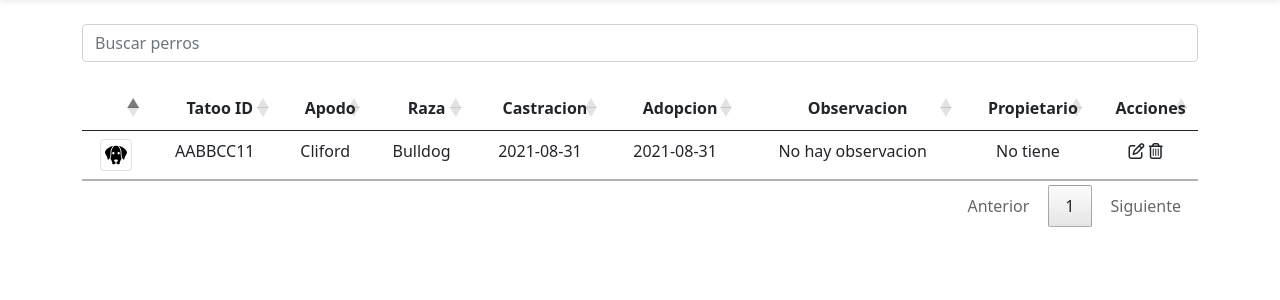
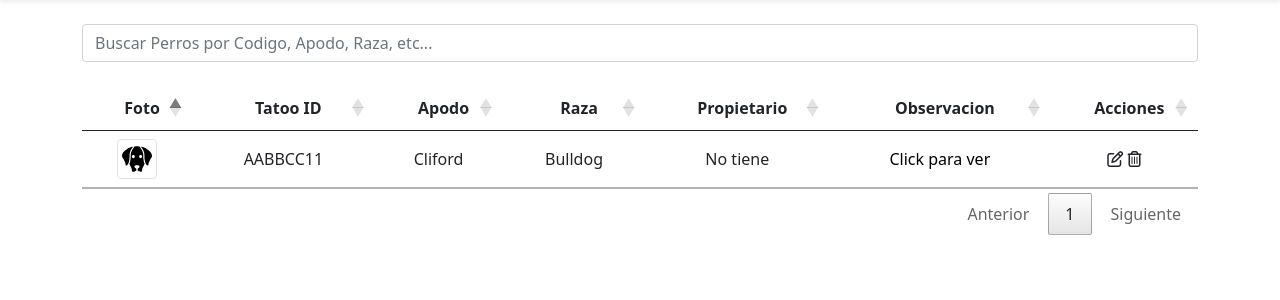
Before and after one commit to JoaquinLabarta/Proyecto_Perros, a PHP site: page /php/vistas/page_principal/index.php in a window 1280 px wide. Shown: the part 66-366 px from the top of the page. Run offline with PHP 8.4, Linux system fonts and the light colour scheme; a user stored in the database is signed in; data comes from the database, SQL or seed files in the repository; data that the repository does not hold is empty; some libraries are stand-ins or nearby versions.

Commit message:
Remodelacion datatable y campos

```diff
--- a/php/vistas/page_principal/index.php
+++ b/php/vistas/page_principal/index.php
@@ -47,6 +47,12 @@ $carpeta_actual = basename(getcwd());
     #usuarios.dataTable thead th {
       border-bottom: 1;
     }
+
+    a{
+      text-decoration:none;
+      color:black;
+    }
+
   </style>
 
   <title>Perros | Bromatologia</title>
@@ -59,21 +65,19 @@ $carpeta_actual = basename(getcwd());
   <div class="container">
     <div class="row">
       <div class="col">
-        <input class="form-control" id="inputBuscarPerro" type="text" placeholder="Buscar perros">
+        <input class="form-control" id="inputBuscarPerro" type="text" placeholder="Buscar Perros por Codigo, Apodo, Raza, etc...">
       </div>
     </div>
     <div class="row">
       <div class="col-lg-12 table-responsive"><br>
         <table id="perros" class="table table-hover">
           <thead>
-            <th class="text-center"></th>
+            <th class="text-center">Foto</th>
             <th class="text-center">Tatoo ID</th>
             <th class="text-center">Apodo</th>
             <th class="text-center">Raza</th>
-            <th class="text-center">Castracion</th>
-            <th class="text-center">Adopcion</th>
+            <th class="text-center">Propietario</th>
             <th class="text-center">Observacion</th>
-            <th class="text-center">Propietario</th>
             <th class="text-center">Acciones</th>
           </thead>
           <tbody>
@@ -82,17 +86,15 @@ $carpeta_actual = basename(getcwd());
             include "../../conexion/get_perros.php";
             foreach ($perros as $perro) : ?>
               <tr>
-                <td class="text-center"><img src=<?php echo $perro["FotoPerro"] ?> width="32" class="img-thumbnail"></td>
-                <td class="text-center"><?php echo $perro["TatooId"] ?></td>
-                <td class="text-center"><?php echo $perro["Apodo"] ?></td>
-                <td class="text-center"><?php echo $perro["Raza"] ?></td>
-                <td class="text-center"><?php echo $perro["Castracion"] ?></td>
-                <td class="text-center"><?php echo $perro["Adopcion"] ?></td>
-                <td class="text-center"><?php echo $perro["Observacion"] ?></td>
-                <td class="text-center">
+                <td class="text-center align-middle"><img src=<?php echo $perro["FotoPerro"] ?> width="40" class="img-thumbnail"></td>
+                <td class="text-center align-middle"><?php echo $perro["TatooId"] ?></td>
+                <td class="text-center align-middle"><?php echo $perro["Apodo"] ?></td>
+                <td class="text-center align-middle"><?php echo $perro["Raza"] ?></td>
+                <td class="text-center align-middle">
                   <?php echo $perro["NombrePropietario"] ?>
                 </td>
-                <td class="text-center">
+                <td class="text-center align-middle"><a href = "#">Click para ver</a></td>
+                <td class=" text-center align-middle">
                   <i class="far fa-edit"></i>
                   <i class="far fa-trash-alt"></i>
                 </td>
--- a/php/vistas/page_usuarios/index.php
+++ b/php/vistas/page_usuarios/index.php
@@ -56,7 +56,7 @@ $carpeta_actual = basename(getcwd());
   <div class="container">
     <div class="row">
       <div class="col">
-        <input class="form-control" id="inputBuscarUsuarios" type="search" placeholder="Buscar Usuario por ID, Nombre, Apellido, etc...">
+        <input class="form-control" id="inputBuscarUsuarios" type="search" placeholder="Buscar Usuario por Nombre, Apellido, etc...">
       </div>
     </div>
 
```
